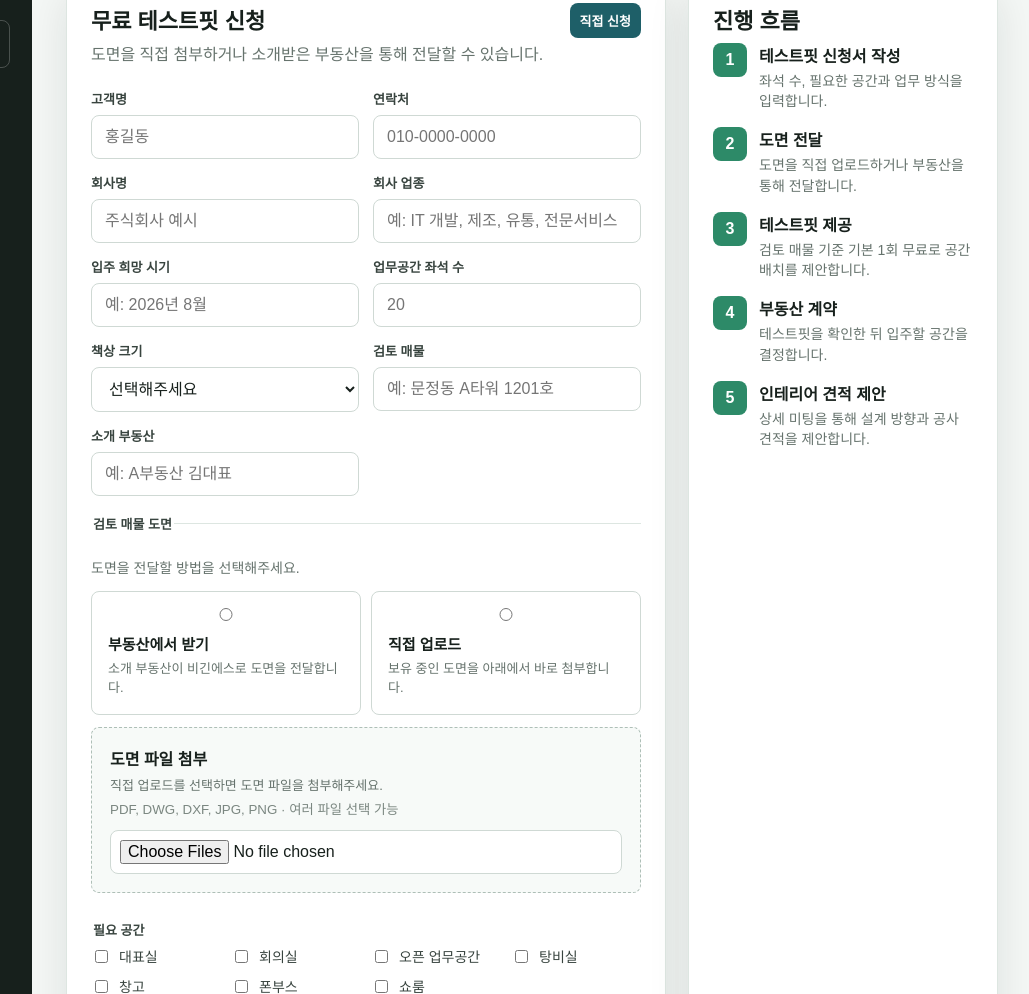
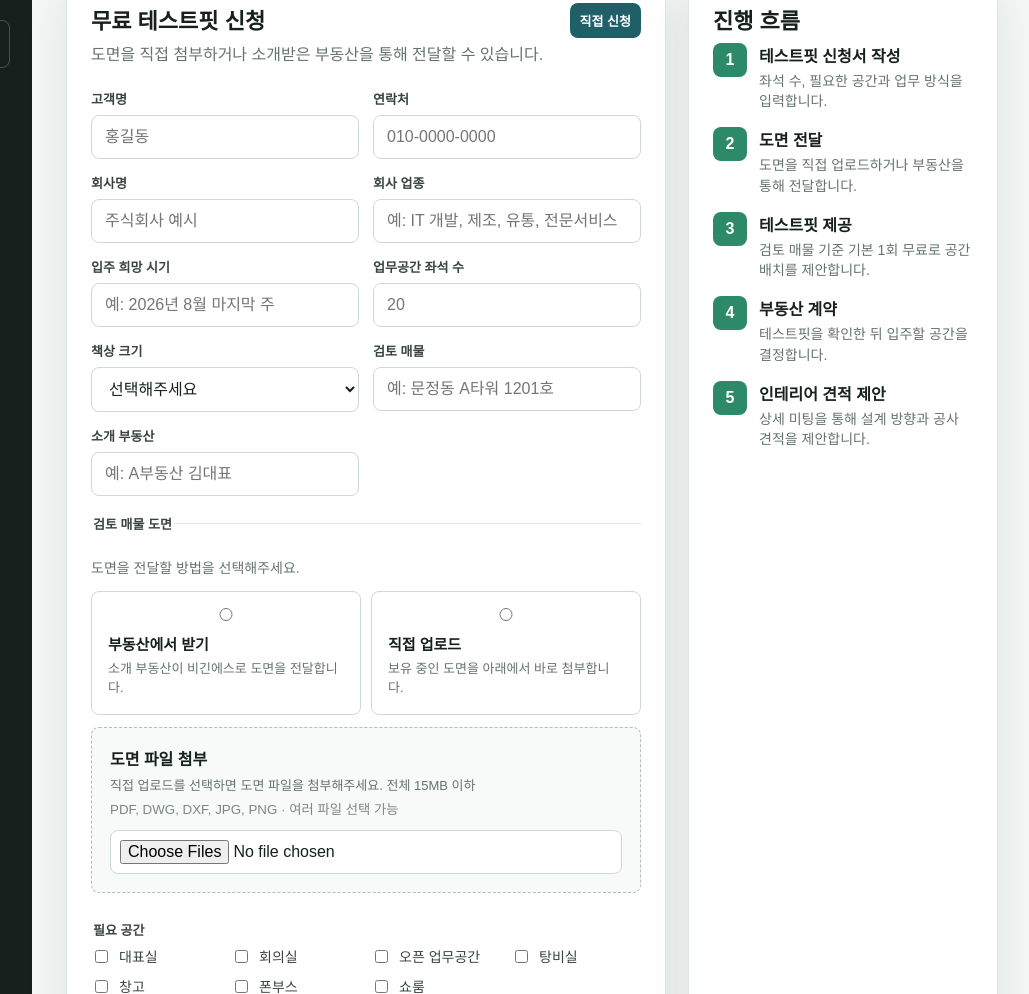
Before and after one commit to dayoungkang0118/begins-fit, a website: page index.html in a window 1280 px wide. Shown: the part 221-1215 px from the top of the page, without its empty margins (248-1277 px from the left). Drawn offline with Linux system fonts and the light colour scheme.

Commit message:
Update index.html

```diff
--- a/index.html
+++ b/index.html
@@ -82,7 +82,7 @@
                 </label>
                 <label>
                   <span>입주 희망 시기</span>
-                  <input name="moveIn" placeholder="예: 2026년 8월" />
+                  <input name="moveIn" placeholder="예: 2026년 8월 마지막 주" />
                 </label>
                 <label>
                   <span>업무공간 좌석 수</span>
@@ -126,7 +126,7 @@
 
                 <label class="file-drop" for="drawingFiles">
                   <strong>도면 파일 첨부</strong>
-                  <span id="fileHelp">직접 업로드를 선택하면 도면 파일을 첨부해주세요.</span>
+                  <span id="fileHelp">직접 업로드를 선택하면 도면 파일을 첨부해주세요. 전체 15MB 이하</span>
                   <small>PDF, DWG, DXF, JPG, PNG · 여러 파일 선택 가능</small>
                   <input
                     id="drawingFiles"
```
